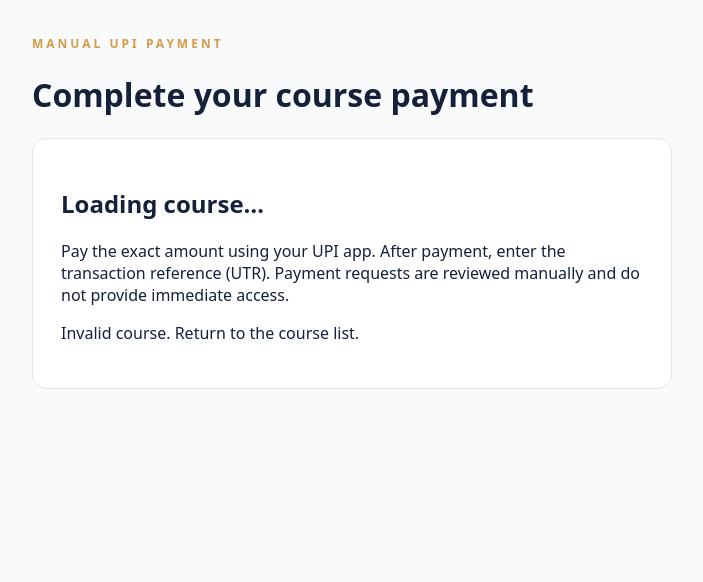
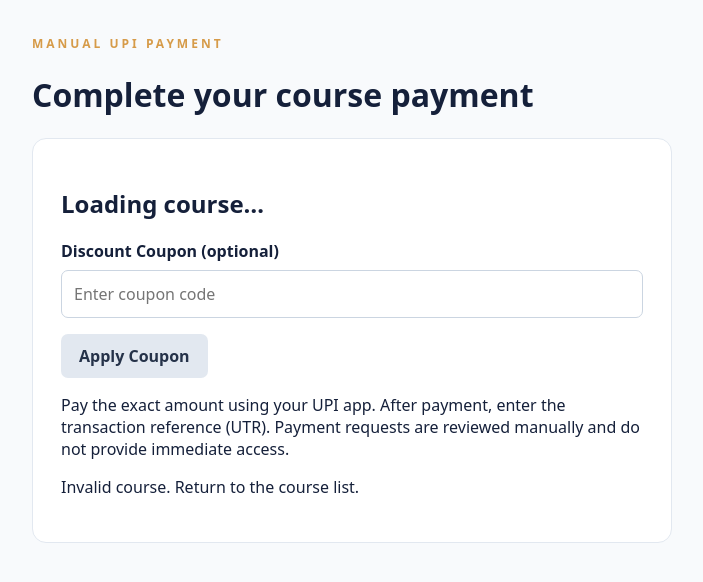
Before and after one commit to sayannandi293-design/Imperial-Education, a Spring Boot app: page /checkout.html in a window 1280 px wide. Shown: the part 75-657 px from the top of the page, without its empty margins (288-991 px from the left). Run offline with Spring Boot 4, Linux system fonts and the light colour scheme; the visitor is signed in with stand-in values (Sample User, id 1); some of the project's set-up classes (security, data sources, template engines, error pages and the like) are left out, and stand-ins take their place.

Commit message:
Add coupon checkout, announcements, verified reviews, wishlists and page views

```diff
--- a/src/main/resources/static/checkout.html
+++ b/src/main/resources/static/checkout.html
@@ -1,7 +1,7 @@
 <!doctype html><html lang="en"><head><meta charset="UTF-8"><meta name="viewport" content="width=device-width,initial-scale=1"><title>UPI Checkout | IMPERIAL EDUCATION</title><link rel="stylesheet" href="/style.css"></head>
 <body><header class="bar"><a href="/" class="logo">✦ IMPERIAL <span>EDUCATION</span></a><nav><a href="/#courses">Courses</a><a href="/account.html">My Account</a></nav></header>
 <main class="checkout-layout"><div class="eyebrow">MANUAL UPI PAYMENT</div><h1>Complete your course payment</h1>
-<div class="checkout-panel"><h2 id="checkout-course">Loading course…</h2><p id="checkout-price" class="price"></p>
+<div class="checkout-panel"><h2 id="checkout-course">Loading course…</h2><p id="checkout-price" class="price"></p><div class="coupon-box"><label for="coupon-code">Discount Coupon (optional)</label><input id="coupon-code" placeholder="Enter coupon code" maxlength="40"><button type="button" class="secondary-button" id="apply-coupon">Apply Coupon</button><p id="coupon-message" role="status"></p></div>
 <p>Pay the exact amount using your UPI app. After payment, enter the transaction reference (UTR). Payment requests are reviewed manually and do not provide immediate access.</p>
 <div id="payment-information" hidden>
 <h3>Pay to the following UPI account</h3><p id="payment-payee"></p><div id="upi-address" class="upi-code"></div>
```
